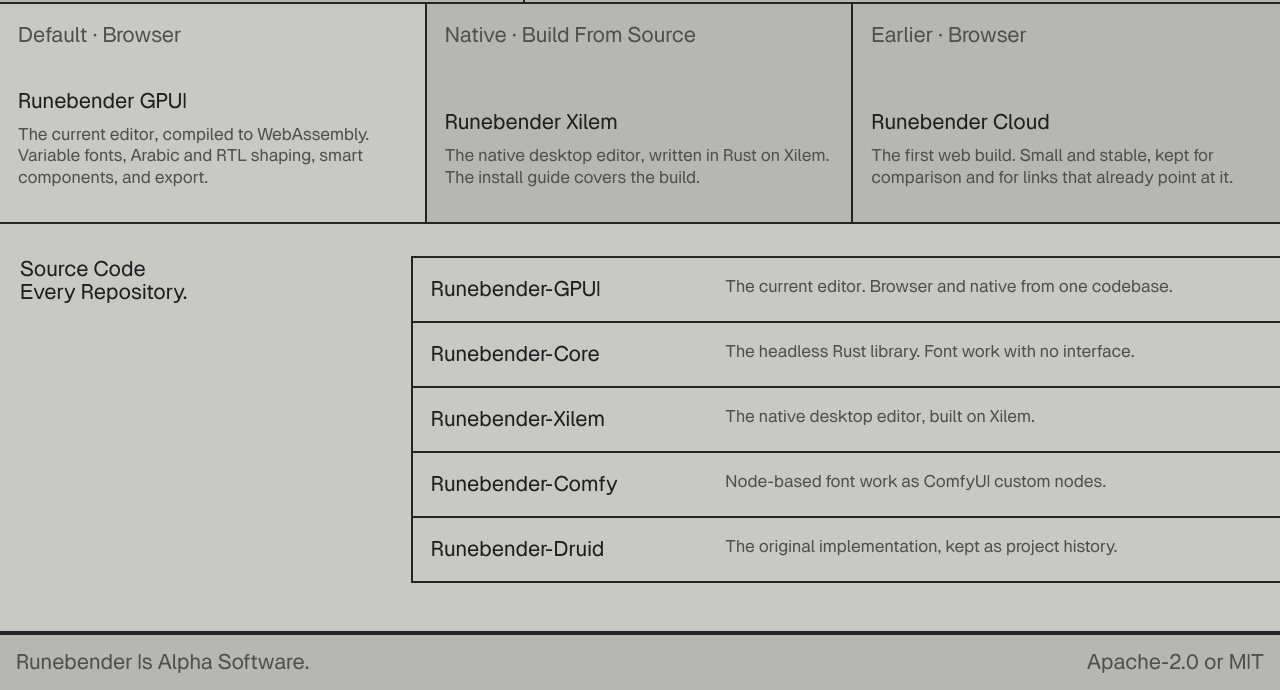
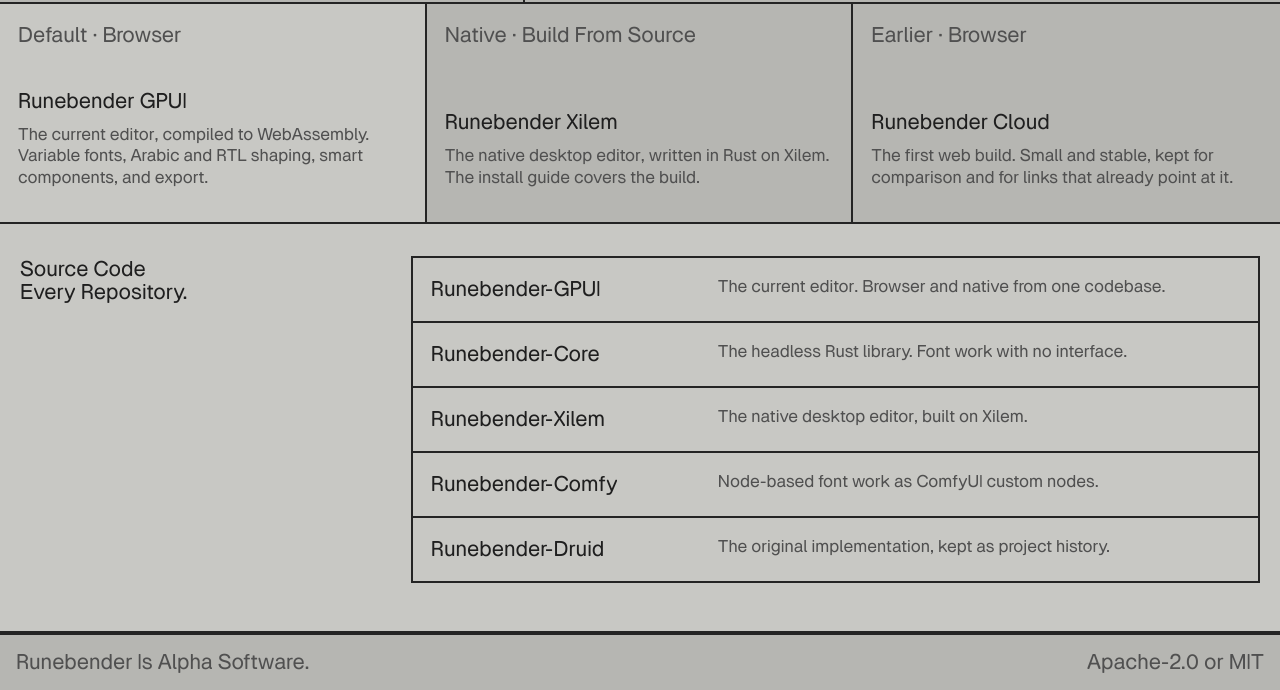
Before and after one commit to eliheuer/runebender-dot-org, an Astro site: page / in a window 1280 px wide. Shown: the part 640-1330 px from the top of the page. Built offline with nearby package versions, Linux system fonts and the light colour scheme; Astro itself is replaced by a stand-in of ours.

Commit message:
Stop the source code box bleeding past the right edge
The block had margin-right: -20px, which pushed it 20px past the
section padding and into the window edge. It is a closed box now:
border on all sides, ending where the padding ends.

```diff
--- a/src/styles/global.css
+++ b/src/styles/global.css
@@ -764,12 +764,12 @@ th {
 }
 
 .resource-links {
-  border-top: 2px solid var(--line);
-  /* Left rail corners into the top rule and the last row's bottom
-     rule, so the row lines never dead-end at the column edge. */
-  border-left: 2px solid var(--line);
+  /* A closed box: every row rule ends on the left or the right rail,
+     and the box ends where the section padding ends. It used to bleed
+     20px past that, which read as running off the window. */
+  border: 2px solid var(--line);
+  border-bottom: 0;
   display: grid;
-  margin-right: -20px;
 }
 
 .resource-links a {
```
